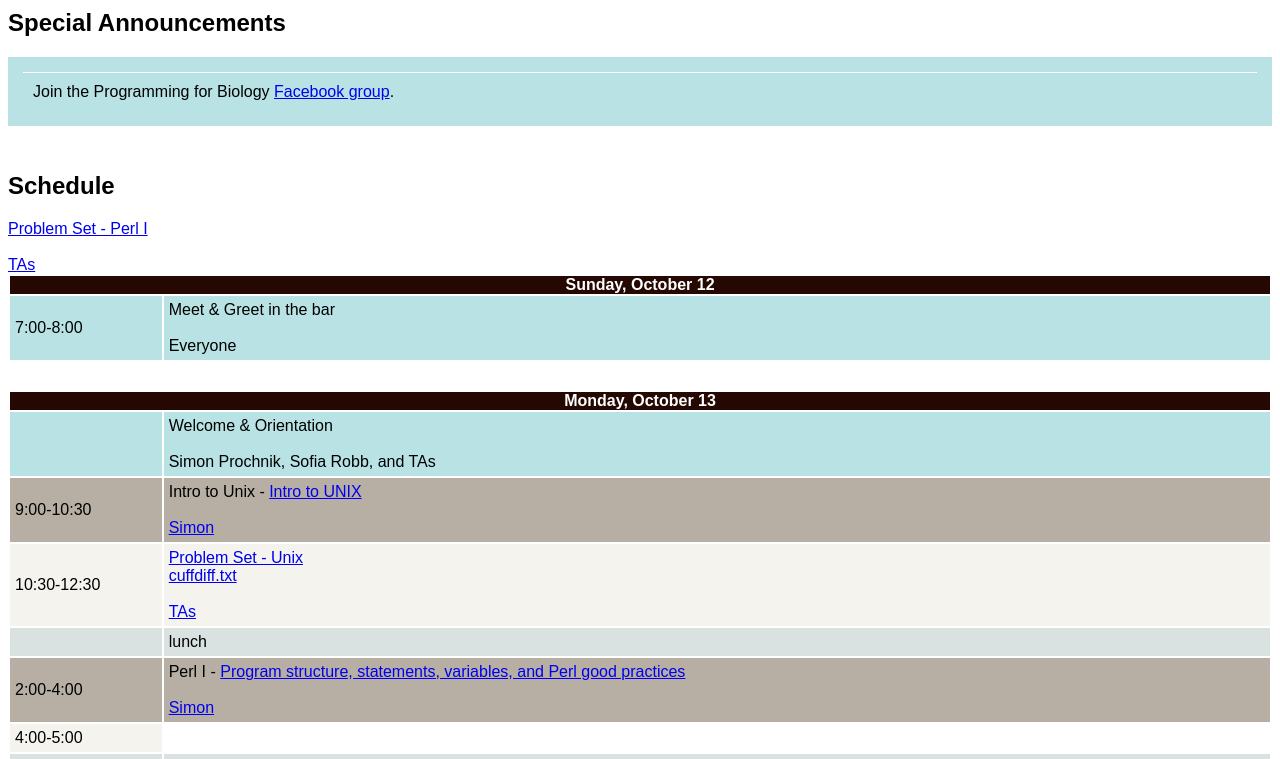
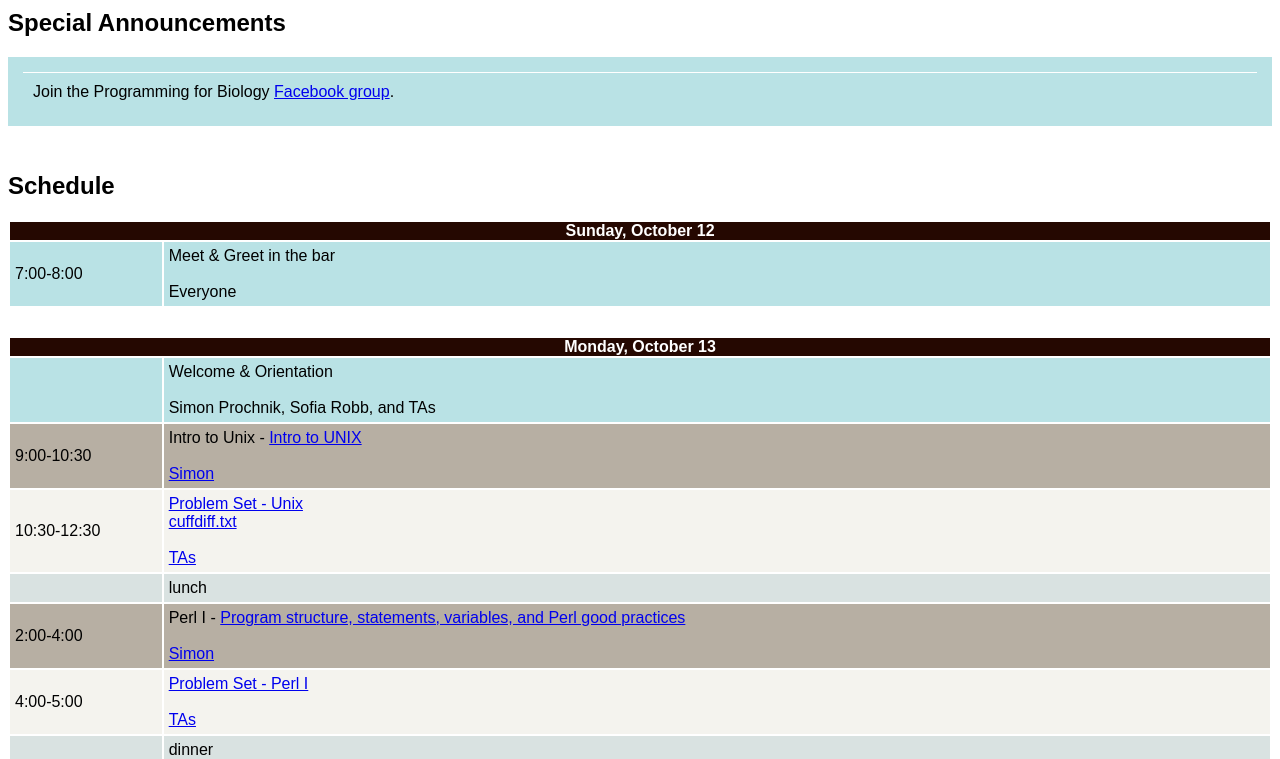
Before and after one commit to srobb1/PFB2014_web, a plain HTML site: page index.html in a window 1280 px wide. Shown: the part 188-947 px from the top of the page. Drawn offline with Linux system fonts and the light colour scheme.

Commit message:
fixed html syntax typo

```diff
--- a/index.html
+++ b/index.html
@@ -108,7 +108,7 @@ Sofia Robb, Ph.D.<br />
 
 <tr class="workshop">
     <td >4:00-5:00</td>
-    <a href="problem_sets/Perl_I_problemSet.txt">Problem Set - Perl I</a><br />
+    <td><a href="problem_sets/Perl_I_problemSet.txt">Problem Set - Perl I</a><br />
         <br />
         <a href="#TAs">TAs</a>
     </td>
```
